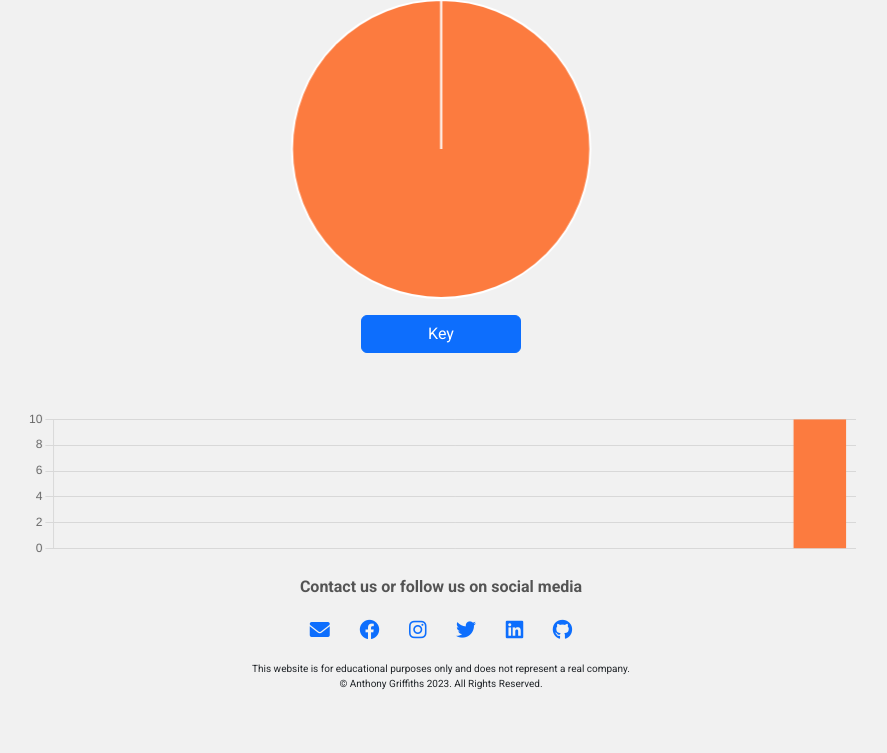
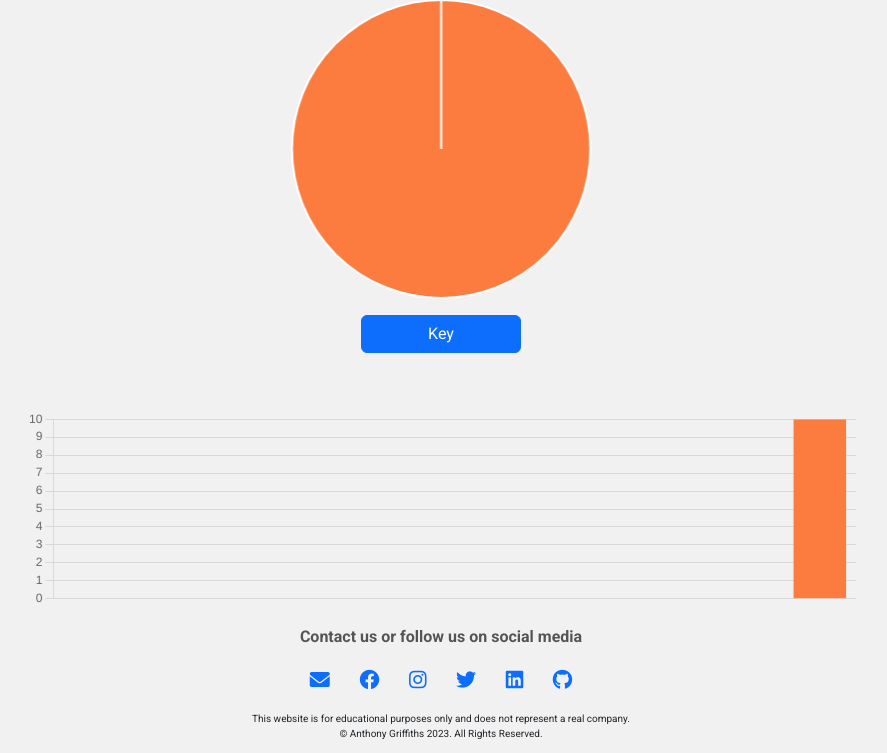
Before and after one commit to Ant2210/budgify, a Flask app: a page that uses budgify/templates/budget.html in a window 1280 px wide. Shown: the part 2032-2785 px from the top of the page, without its empty margins (199-1086 px from the left). Before the commit the page ends 2722 px from the top, so only its background shows below. Run offline with Flask 3, Linux system fonts and the light colour scheme; the visitor is signed in with stand-in values (Sample User, id 1); tables that the repository leaves empty hold one stand-in row (values such as "Sample post").

Commit message:
CHG: Create min height for bar chart for aesthetic

```diff
--- a/budgify/static/css/styles.css
+++ b/budgify/static/css/styles.css
@@ -212,6 +212,10 @@ th, td {
   max-height: 80vh;
 }
 
+.bar-chart {
+  min-height: 25vh;
+}
+
 .key-card {
   background-color: var(--bg-color);
   padding: 1rem;
--- a/budgify/templates/budget.html
+++ b/budgify/templates/budget.html
@@ -503,7 +503,7 @@ endblock %} {% block content %}
     </div>
 
     <!-- Bar Chart -->
-    <div class="col-12 chart-container">
+    <div class="col-12 chart-container bar-chart">
       <canvas id="bar-chart"></canvas>
     </div>
   </div>
```
